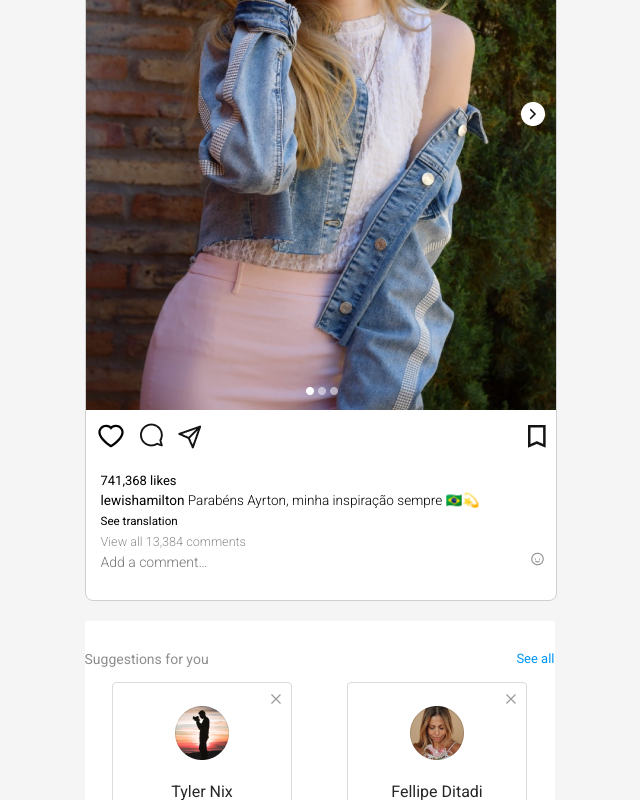
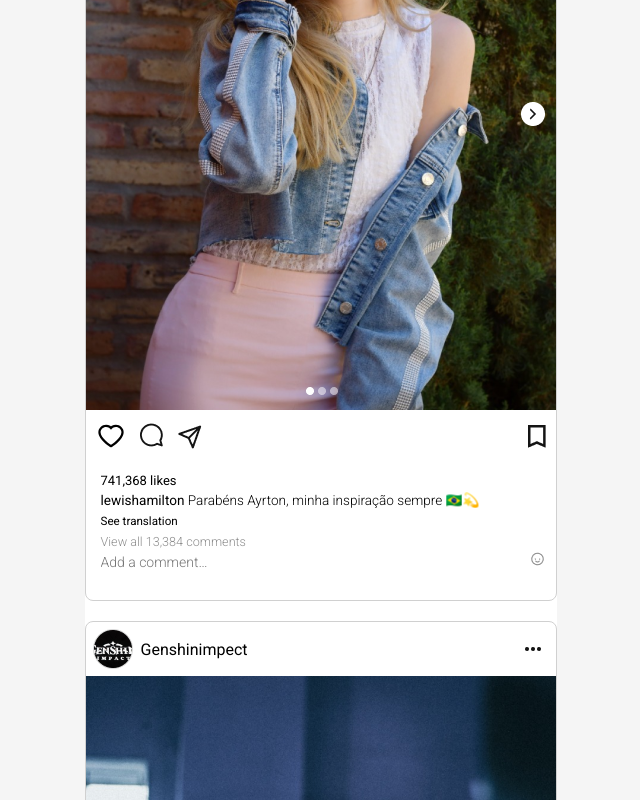
Before and after one commit to twentyfive21/Insta-post, a React (Vite) app in the folder week2/: page / in a window 1280 px wide. Shown: the part 458-1258 px from the top of the page, without its empty margins (94-734 px from the left). Built offline with nearby package versions, Linux system fonts and the light colour scheme.

Commit message:
added other posts

```diff
--- a/week2/src/pages/Homepage.jsx
+++ b/week2/src/pages/Homepage.jsx
@@ -12,15 +12,19 @@ function Homepage({userData}) {
     <div>
     <Header />
     <section className='main-container'>
-      <div className='left-container'>
+      <div>
           <div className='stories-container'>
           {
             userData[1].users.map((item, index) => <Stories item={item} index={index} key={item.key}/>)
           }
           <img className='stories-nextbtn' src={next} alt='next-btn'/>
           </div>
+          <div className='all-posts'>
           <Posts item={userData[3].users[0]}/>
+          <Posts item={userData[3].users[1]} style={{display: 'none'}}/>
           <Suggest item={userData[2].users}/>
+          <Posts item={userData[3].users[2]} style={{display: 'none'}}/>
+          </div>
       </div>
       <div className='follow-right'>
           <Follow item={userData[0].users[0]} style={{backgroundColor: '#F5F5F5'}}   />
```
